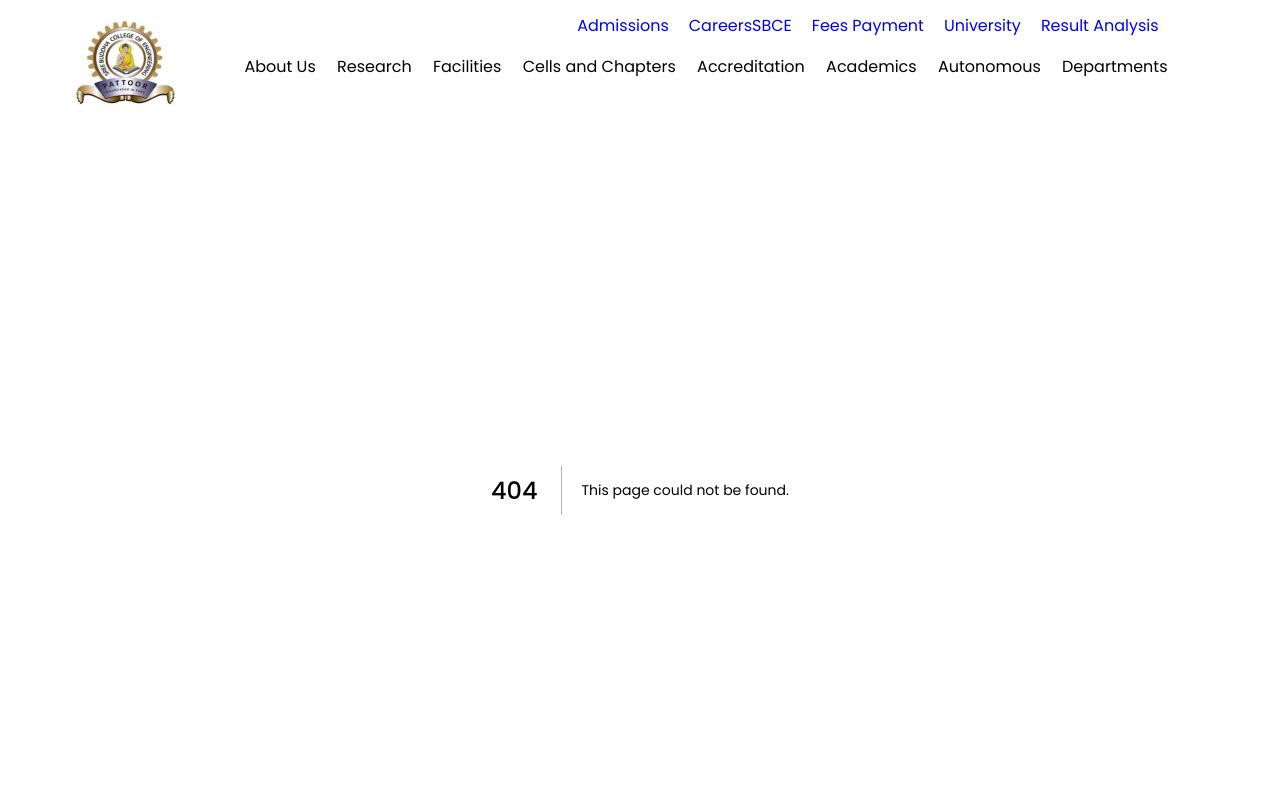
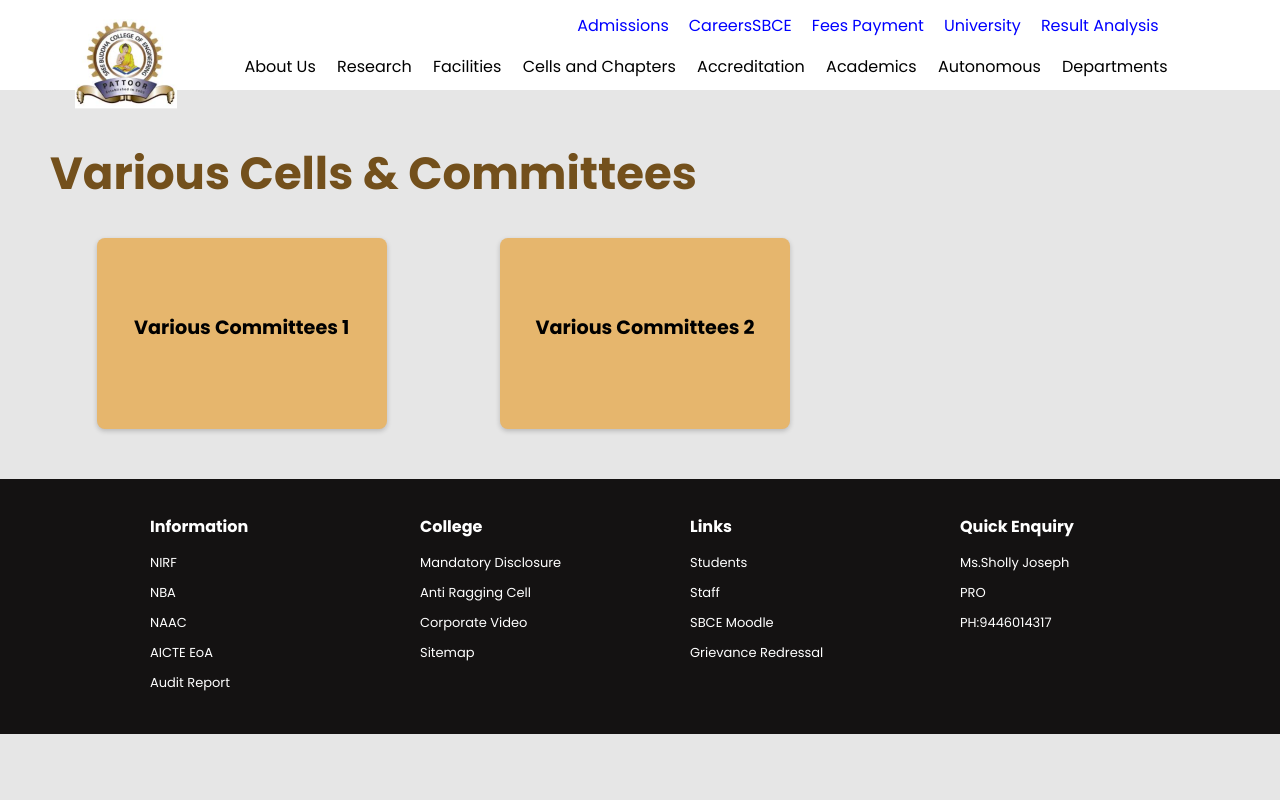
Before and after one commit to goutham-shankar/sree-buddha-website, a Next.js app: page /cells-chapters/student-clubs in a window 1280 px wide. Before the commit this address had no page. Shown: the top 800 px of the page. Built offline with nearby package versions, Linux system fonts and the light colour scheme.

Commit message:
cells-chapters-clubs

```diff
--- /dev/null
+++ b/src/app/cells-chapters/student-clubs/clubs.css
@@ -0,0 +1,69 @@
+.club {
+    padding: 50px 50px; /* Adjusted padding for responsiveness */
+}
+
+.club h2 {
+    text-align: left;
+    font-size: 40px; /* Adjusted font size for responsiveness */
+    color: #73501C;
+    margin-bottom: 20px;
+}
+
+/* Grid Layout for different screen sizes */
+.club-ul {
+    display: grid;
+    grid-template-columns: repeat(1, 1fr); /* Default: 1 column for small screens */
+    gap: 20px;
+    margin-top: 30px;
+}
+
+.club-box {
+    background-color: #E6B66D;
+    padding: 20px;
+    width: 100%; /* Ensure boxes take full width on smaller screens */
+    max-width: 250px;
+    height: 151px;
+    border-radius: 8px;
+    box-shadow: 0 2px 5px rgba(0, 0, 0, 0.2);
+    cursor: pointer;
+    margin: 0 auto; /* Center the boxes */
+}
+
+.club-box h3 {
+    font-size: larger;
+    text-align: center;
+    margin-top: 55px;
+}
+
+/* For tablets (2 boxes in a row) */
+@media (min-width: 600px) {
+    .club-ul {
+        grid-template-columns: repeat(2, 1fr); /* 2 columns on tablets */
+    }
+
+    .club h2 {
+        font-size: 45px; /* Larger heading for tablets */
+    }
+    .club{
+        padding-right: 20px;
+        margin-right: 20px;
+    }
+}
+
+/* For larger devices like laptops (3 boxes in a row) */
+@media (min-width: 900px) {
+    .club-ul {
+        grid-template-columns: repeat(3, 1fr); /* 3 columns on larger screens */
+    }
+
+    .club-box {
+        max-width: 250px; /* Slightly larger boxes for bigger screens */
+    }
+}
+
+/* For desktops or large laptops (4 boxes in a row) */
+@media (min-width: 1200px) {
+    .club-ul {
+        grid-template-columns: repeat(3, 1fr); /* 4 columns on large devices */
+    }
+}
--- /dev/null
+++ b/src/app/cells-chapters/student-clubs/page.jsx
@@ -0,0 +1,27 @@
+"use client";
+import React from 'react'
+import "./clubs.css"
+
+
+
+
+export default function StudentClubs() {
+    // Function to handle PDF redirection
+    const handlePdfClick = (url) => {
+      window.open(url, '_blank');  // Opens the PDF in a new tab
+    };
+
+    return (
+      <div className='club'>
+        <h2>Various Cells & Committees</h2>
+        <div className="club-ul">
+          <div className="club-box" onClick={() => handlePdfClick('/assets/documents/various%20committee/ORIGINAL-DOC1.pdf')}>
+            <h3>Various Committees 1</h3>
+          </div>
+          <div className="club-box" onClick={() => handlePdfClick('/assets/documents/various%20committee/ORIGINAL-DOC2.pdf')}>
+            <h3>Various Committees 2</h3>
+          </div>
+        </div>
+      </div>
+    );
+  }
```
Also changed, not shown: 2 other files (tests, documents, lock files or other folders).
